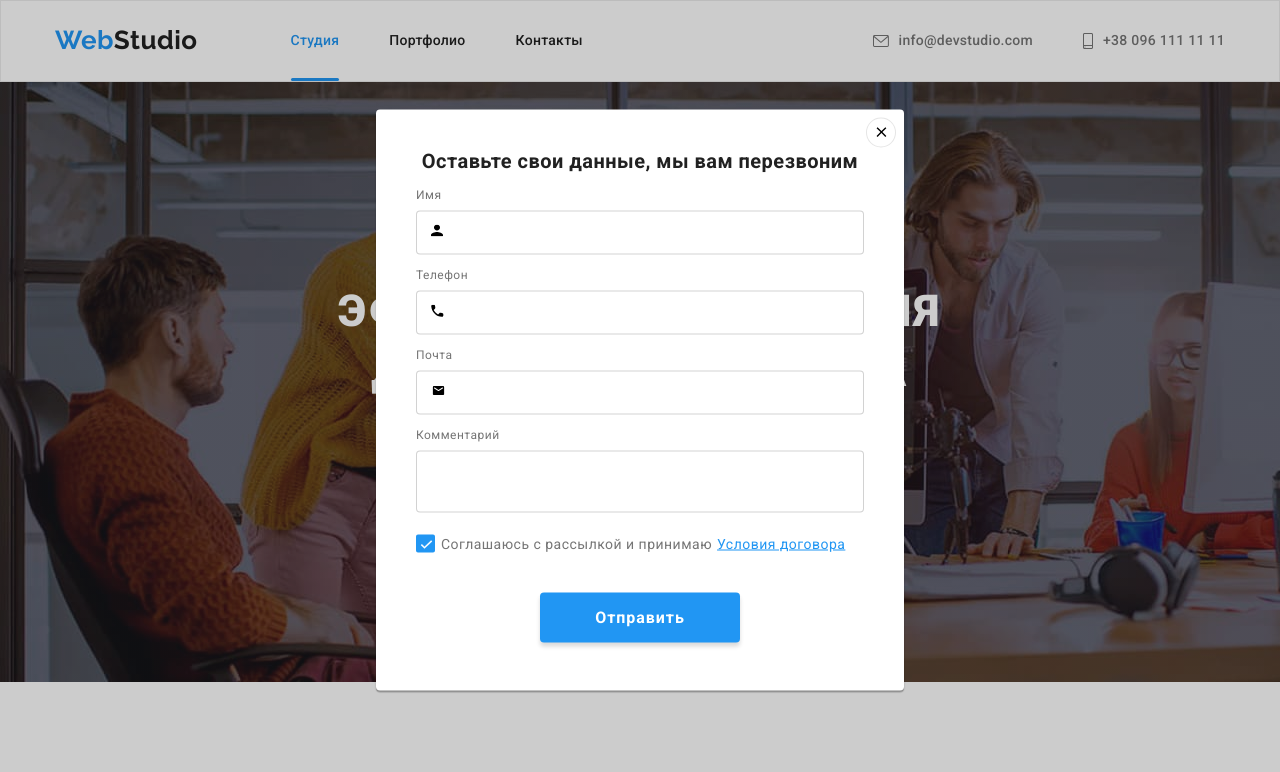
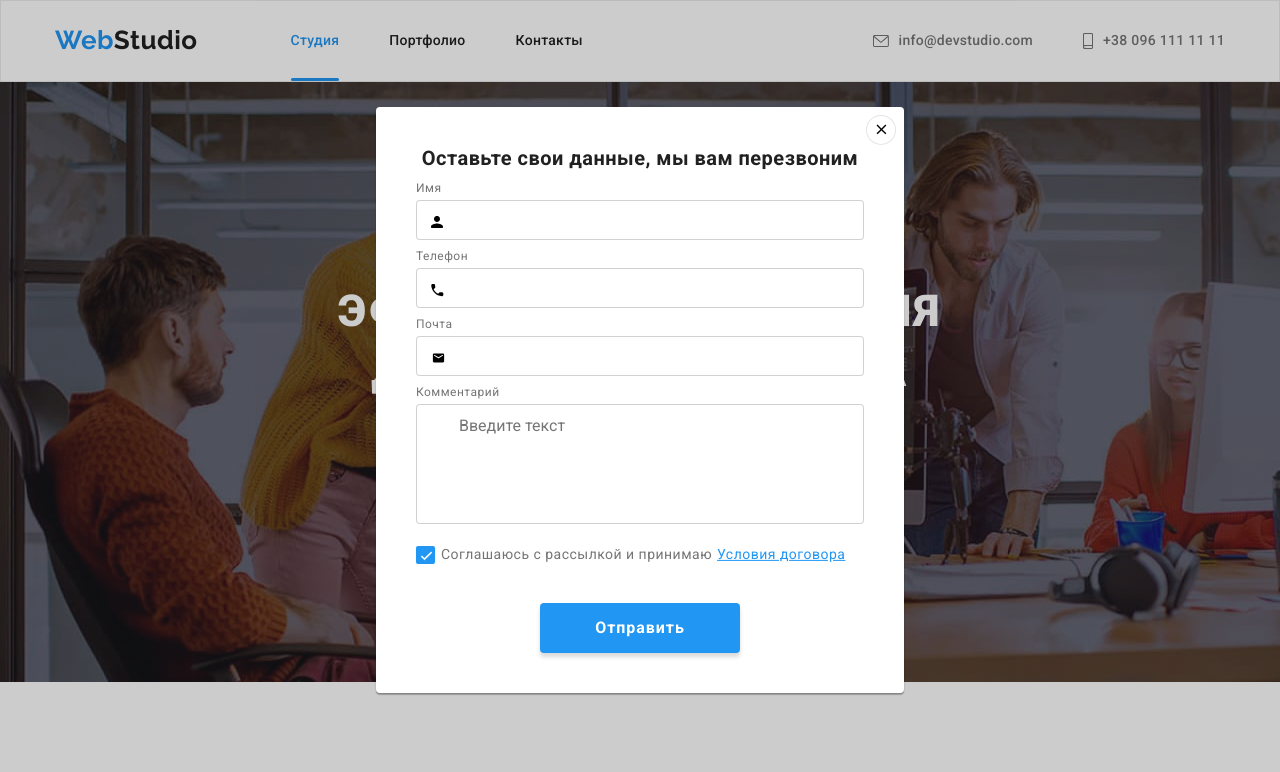
Before and after one commit to SergiyStetsenko/goit-markup-hw-06, a plain HTML site: page index.html in a window 1280 px wide. Both pictures are taken after a click on the button "Заказать услугу". Shown: the top 772 px of the page. Drawn offline with nearby package versions, Linux system fonts and the light colour scheme.

Commit message:
екпеупук

```diff
--- a/CSS/main.css
+++ b/CSS/main.css
@@ -385,10 +385,12 @@ textarea {
 .peshka {
   margin-bottom: 4px;
   font-size: 12px;
-  line-height: 1.8;
+  line-height: 1.16;
   color: var(--title-text-color);
 }
 .wid {
+  width: 448px;
+height: 40px;
   display: flex;
   border: 1px solid rgba(33, 33, 33, 0.2);
   box-sizing: border-box;
@@ -486,12 +488,22 @@ textarea {
     padding-left: 25px;
     display: flex;
 }
+.wid-feadback {
+ width: 448px;
+ height: 120px;
+ display: flex;
+  border: 1px solid rgba(33, 33, 33, 0.2);
+  box-sizing: border-box;
+  border-radius: 4px;
+  padding-top: 12px;
+  padding-bottom: 12px;
+  padding-left: 42px;}
 .ssulka{
   margin-left: 5px;
   color: var(--accent-color);
   text-decoration: underline;
   font-size: 14px;
-line-height: 2px;
+line-height: 1.7px;
 }
 .check-label:before{
     content: "";
@@ -515,7 +527,7 @@ line-height: 2px;
 }
 .sogla {
   font-size: 14px;
-line-height: 2px;
+line-height: 1.7px;
 }
 
 /* цвет основного текста #212121 */
--- a/index.html
+++ b/index.html
@@ -416,7 +416,7 @@
                         <div class="hooh">
                             <label class="label-wid" for="full-name">
                                 <p class="peshka">Имя</p>
-                                <input class="wid" type="name" name="username" id="full-name" placeholder="">
+                                <input class="wid" type="name" name="username" id="full-name" >
                                 <svg  width=12px height=12px class=" rery">
                                     <use href="./images/itens.svg#icon-rery"></use>
                                 </svg>
@@ -431,18 +431,17 @@
                         </label>
                         <label class="label-wid" for="full-email">
                             <p class="peshka">Почта</p>
-                            <input class="wid" type="email" name="email" id="full-email" placeholder="">
+                            <input class="wid" type="email" name="email" id="full-email">
                             <svg width=15px height=12px class=" rery">
                                 <use href="./images/itens.svg#icon-email"></use>
                             </svg>
                         </label>
-                        <label class="label-wid" for="">
+                        <label class="label-wid" for="full-coment">
                         <p class="peshka">Комментарий</p>
-                        <textarea class="wid" name="feedback"  id="full-coment" placeholder="">
-                        </textarea>
+                        <textarea class="wid-feadback" name="feedback" id="full-coment" placeholder="Введите текст"></textarea>
                         </label>
                         <label class="checkbox">
-                            <input  id="box"  type="checkbox" name=""  class="visually-hidden check" id="full-coment" value="checkbox" checked />
+                            <input  id="box"  type="checkbox" name="box"  class="visually-hidden check" id="full-coment" value="checkbox" checked />
                             <label class="check-label" for="box"><p class="sogla">Соглашаюсь с рассылкой и принимаю</p>
                             <a href=""  class="ssulka">Условия договора</a></label>
                         </label>
```
